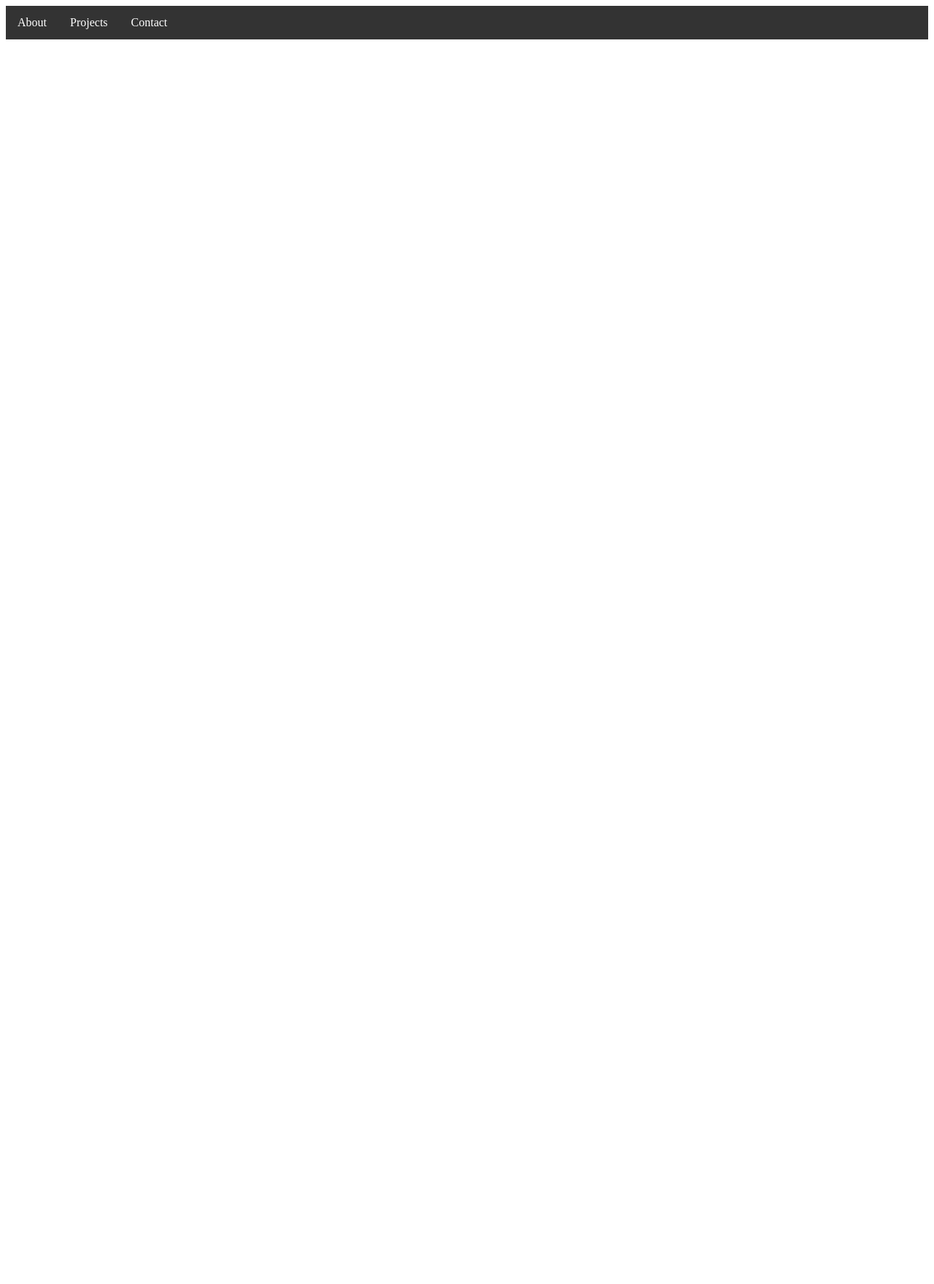
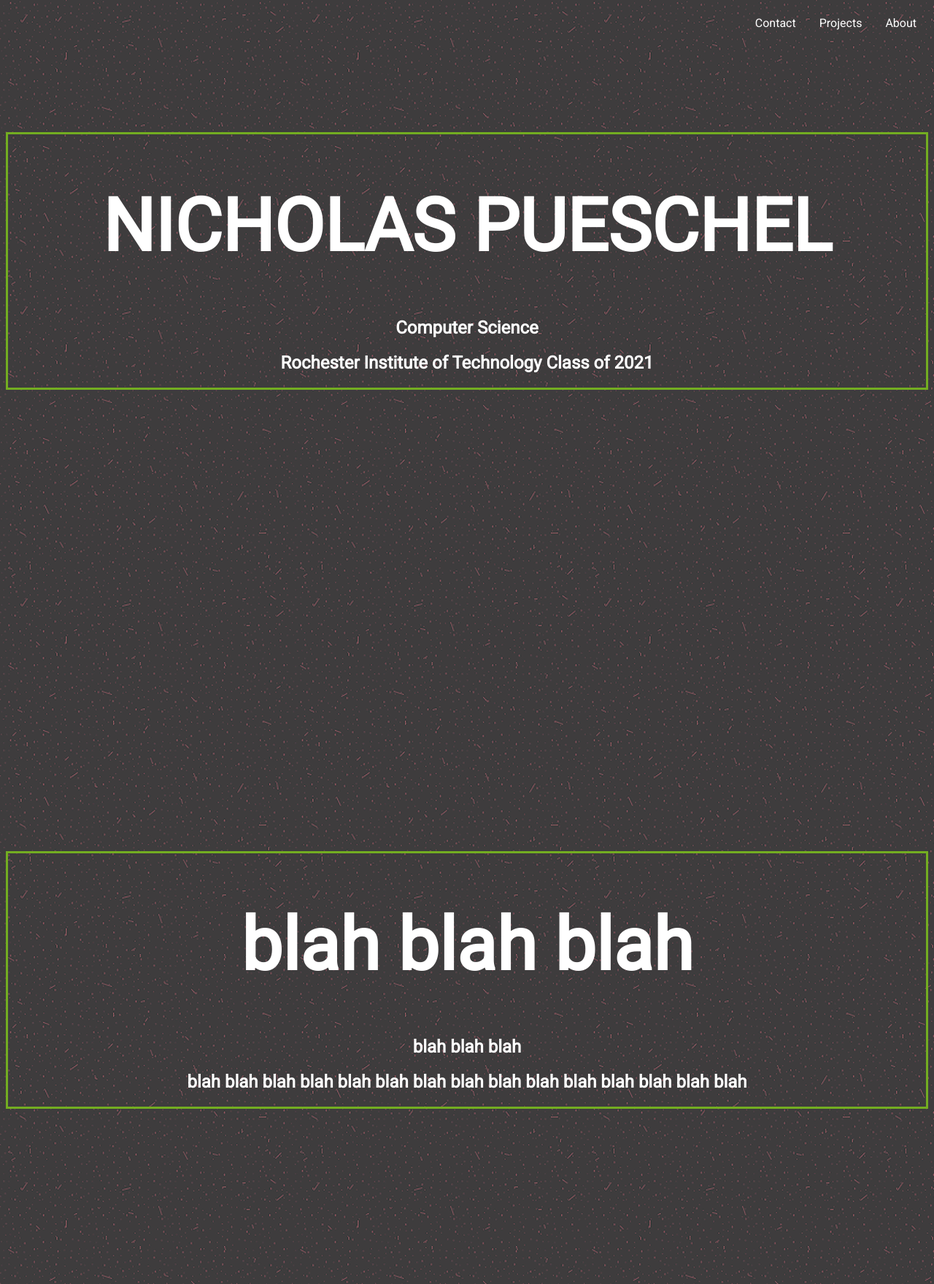
Before and after one commit to blockheads/NicholasPueschelWebApp, a Flask app: page / in a window 1280 px wide. Shown: the top 1759 px of the page at 73% size. Before the commit the page ends 54 px from the top, so only its background shows below. Run offline with Flask 2, Linux system fonts and the light colour scheme.

Commit message:
Added stylings

```diff
--- a/static/css/home.css
+++ b/static/css/home.css
@@ -1,13 +1,43 @@
+body{
+  background-image: url("../textures/pink dust.png");
+  font-family: 'Roboto', sans-serif;
+}
+
+div.container {
+  position: relative;
+  margin-top: 10%;
+  margin-bottom: 50%;
+  border: 3px solid #73AD21;
+}
+
+div.descriptor{
+  position: relative;
+  margin-top: 10%;
+  margin-bottom: 50%;
+  border: 3px solid #000;
+}
+
+h1 {
+  text-align: center;
+  color: white;
+  font-size: 100px;
+}
+
+h2{
+  color: white;
+  text-align: center;
+}
+
 ul {
   list-style-type: none;
   margin: 0;
   padding: 0;
   overflow: hidden;
-  background-color: #333;
+
 }
 
 li {
-  float: left;
+  float: right;
 }
 
 li a {
@@ -20,5 +50,17 @@
 
 /* Change the link color to #111 (black) on hover */
 li a:hover {
-  background-color: #111;
+  text-shadow: 1px 1px 2px black, 0 0 25px blue, 0 0 5px darkblue;
+  opacity: 1;
+  animation: glow 1s;
+  animation-fill-mode: forwards;
 }
+
+@keyframes glow {
+  from {
+    box-shadow: 0 0 0px 0px #EEFF47;
+  }
+  to {
+    box-shadow: 0 0 5px 0px #A69FFF;
+  }
+}
--- a/templates/home.html
+++ b/templates/home.html
@@ -3,6 +3,7 @@
 <head>
     <meta charset="UTF-8">
     <link rel="stylesheet" href="{{ url_for('static', filename='css/home.css') }}">
+    <link href="https://fonts.googleapis.com/css2?family=Roboto&display=swap" rel="stylesheet">
     <title>Nicholas Pueschel</title>
 
 </head>
@@ -13,5 +14,36 @@
         <li><a href="#contact">Contact</a></li>
 
     </ul>
+
+    <div class="container">
+        <div class="desciptor">
+            <h1>
+            NICHOLAS PUESCHEL
+            </h1>
+            <h2>
+                Computer Science
+            </h2>
+            <h2>
+                Rochester Institute of Technology Class of 2021
+            </h2>
+        </div>
+    </div>
+
+    <div class="container">
+        <h1>
+        blah blah blah
+        </h1>
+        <h2>
+            blah blah blah
+        </h2>
+        <h2>
+            blah blah blah
+            blah blah blah
+            blah blah blah
+            blah blah blah
+            blah blah blah
+        </h2>
+    </div>
+
 </body>
 </html>
```
Also changed, not shown: static/textures/moroccan-flower-dark.png (added), static/textures/pink dust.png (added).
